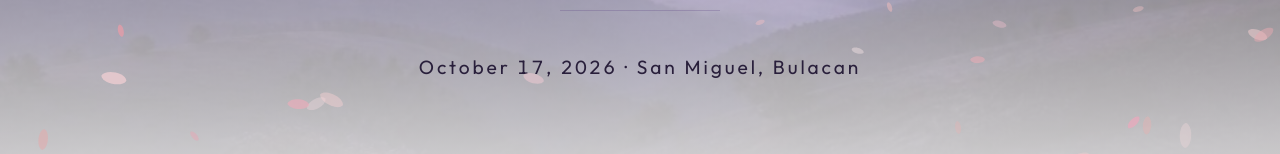
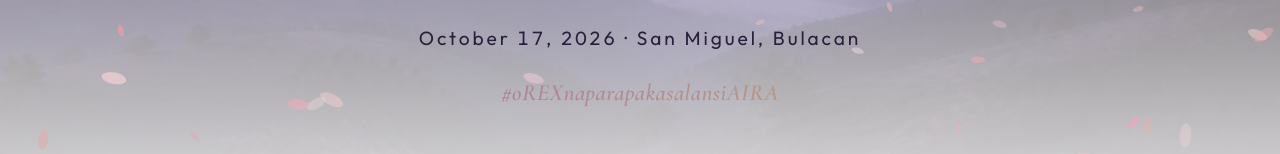
Before and after one commit to Adiciao/aira-and-rex-wedding, a React (Vite) app: page / in a window 1280 px wide. Shown: the part 464-618 px from the top of the page. Built offline with nearby package versions, Linux system fonts and the light colour scheme; no server answers; the database is empty.

Commit message:
feat(hero): add official hashtag below date/location subtitle

```diff
--- a/src/components/Hero.jsx
+++ b/src/components/Hero.jsx
@@ -51,6 +51,9 @@ export default function Hero() {
       )
       .fromTo('.hero-info-col',
         { opacity: 0, y: 15 }, { opacity: 1, y: 0, duration: 1, ease: 'power3.out' }, '-=0.6'
+      )
+      .fromTo('.hero-hashtag',
+        { opacity: 0, y: 10 }, { opacity: 1, y: 0, duration: 1, ease: 'power3.out' }, '-=0.7'
       )
       .call(() => { if (dateRef.current) scrambleText(dateRef.current, subtitleText, 1.4) }, null, '-=0.5')
       .fromTo('.hero-scroll', { opacity: 0 }, { opacity: 1, duration: 0.8 }, '-=0.3')
@@ -145,6 +148,23 @@ export default function Hero() {
         }}>
           &nbsp;
         </p>
+
+        {/* Hashtag Subtitle */}
+        <p className="hero-hashtag" style={{
+          fontFamily: 'var(--ff-serif)',
+          fontStyle: 'italic',
+          fontSize: 'clamp(1rem, 2.5vw, 1.45rem)',
+          fontWeight: 600,
+          background: 'linear-gradient(135deg, #9B72B0, #c9a96e)',
+          WebkitBackgroundClip: 'text',
+          WebkitTextFillColor: 'transparent',
+          backgroundClip: 'text',
+          marginTop: '1.2rem',
+          opacity: 0,
+          letterSpacing: '0.02em',
+        }}>
+          #oREXnaparapakasalansiAIRA
+        </p>
       </div>
 
       {/* Floating RSVP Pill Button (Stay in Hero section, not sticky!) */}
```
